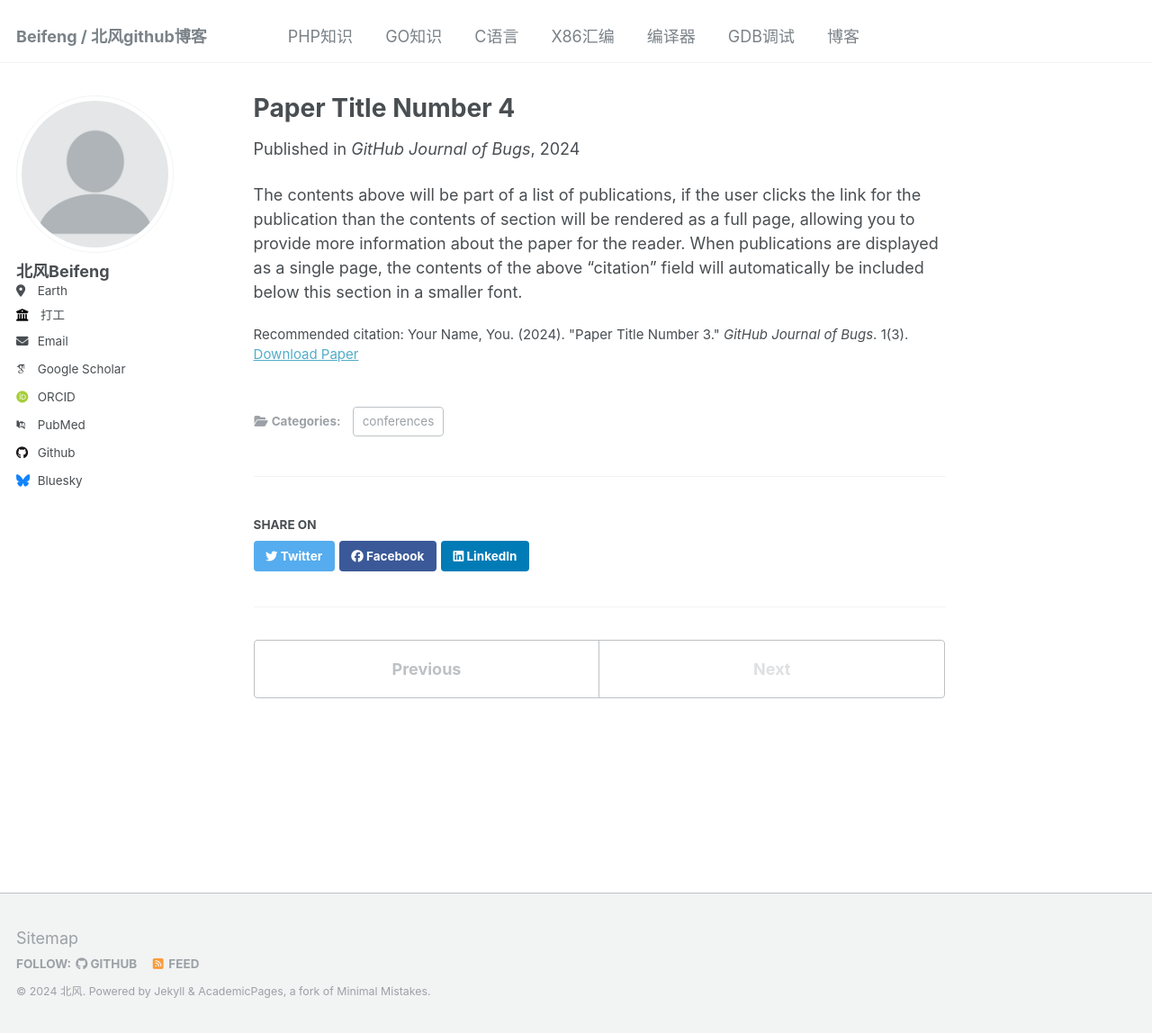
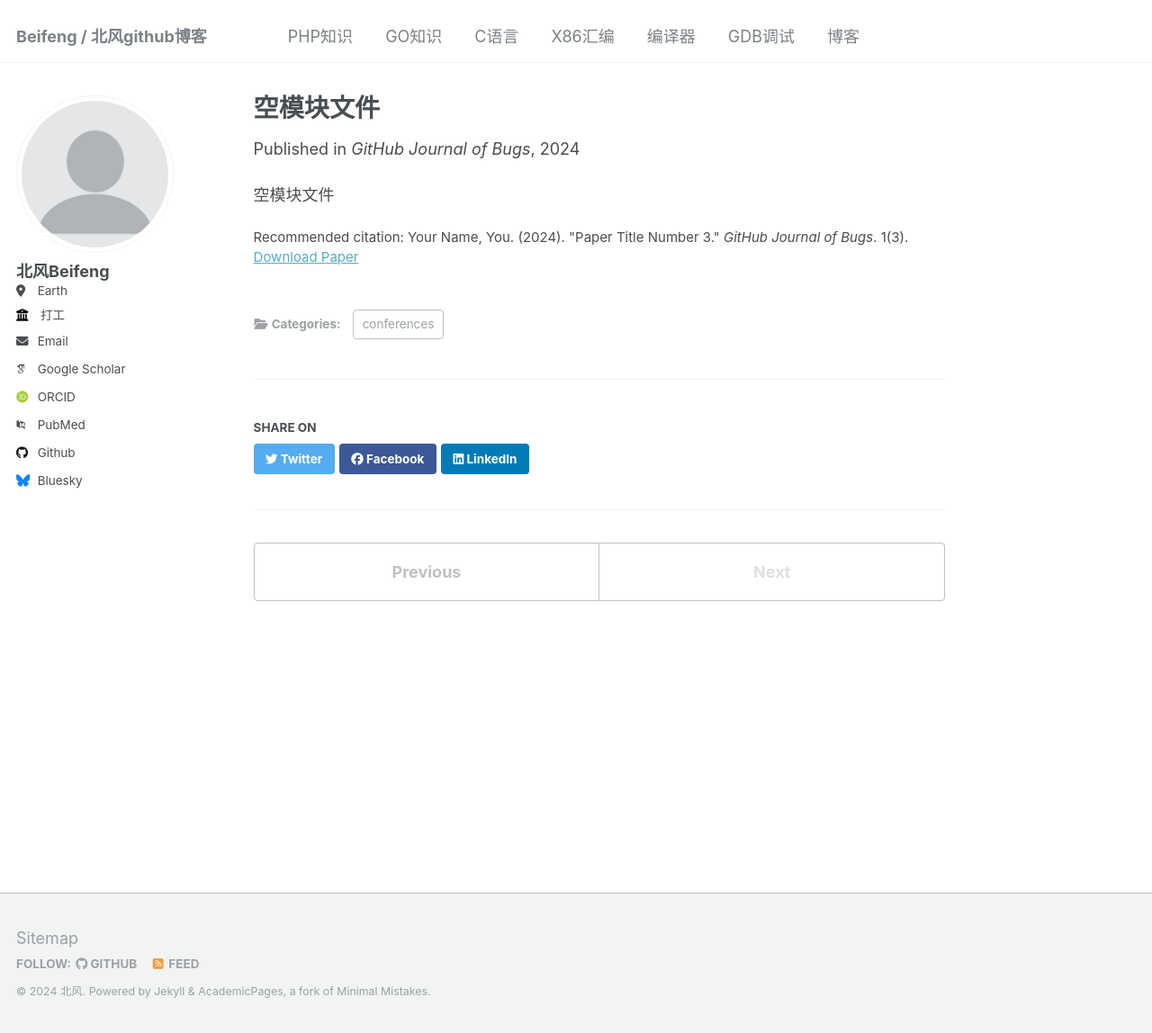
Before and after one commit to beifengisnil/beifengisnil.github.io, a Jekyll site: the page built from _publications/2024-02-17-paper-title-number-4.md, in a window 1280 px wide and 1148 px high. Shown: the whole window at 90% size. Built offline with Jekyll 4.4.1, drawn with Linux system fonts in a browser that asks for light colours; some web fonts are replaced.

Commit message:
Update 2024-02-17-paper-title-number-4.md

```diff
--- a/_publications/2024-02-17-paper-title-number-4.md
+++ b/_publications/2024-02-17-paper-title-number-4.md
@@ -1,5 +1,5 @@
 ---
-title: "Paper Title Number 4"
+title: "空模块文件  "
 collection: publications
 category: conferences
 permalink: /publication/2024-02-17-paper-title-number-4
@@ -10,4 +10,4 @@ paperurl: 'http://academicpages.github.io/files/paper3.pdf'
 citation: 'Your Name, You. (2024). &quot;Paper Title Number 3.&quot; <i>GitHub Journal of Bugs</i>. 1(3).'
 ---
 
-The contents above will be part of a list of publications, if the user clicks the link for the publication than the contents of section will be rendered as a full page, allowing you to provide more information about the paper for the reader. When publications are displayed as a single page, the contents of the above "citation" field will automatically be included below this section in a smaller font.
+空模块文件
```
